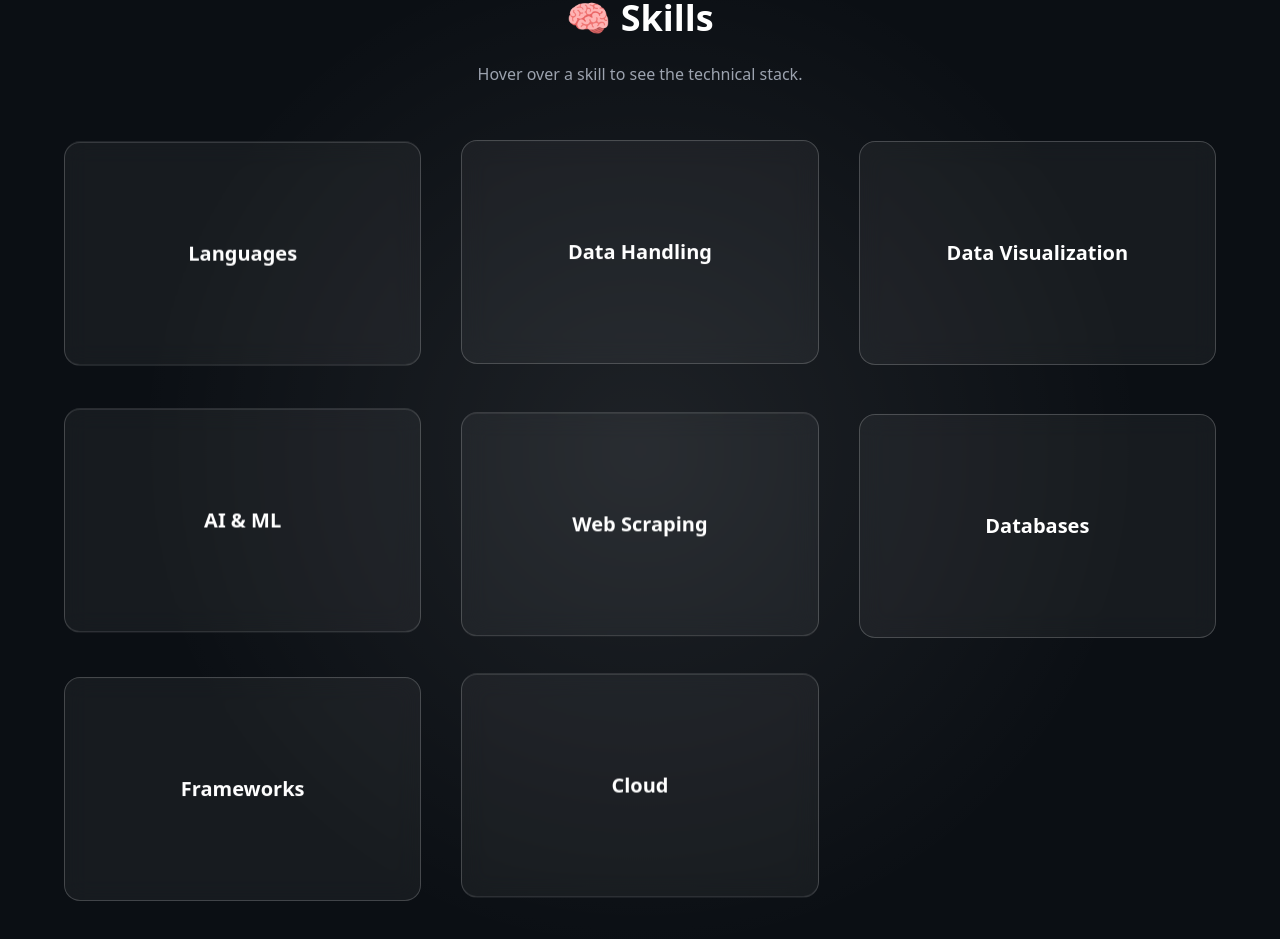
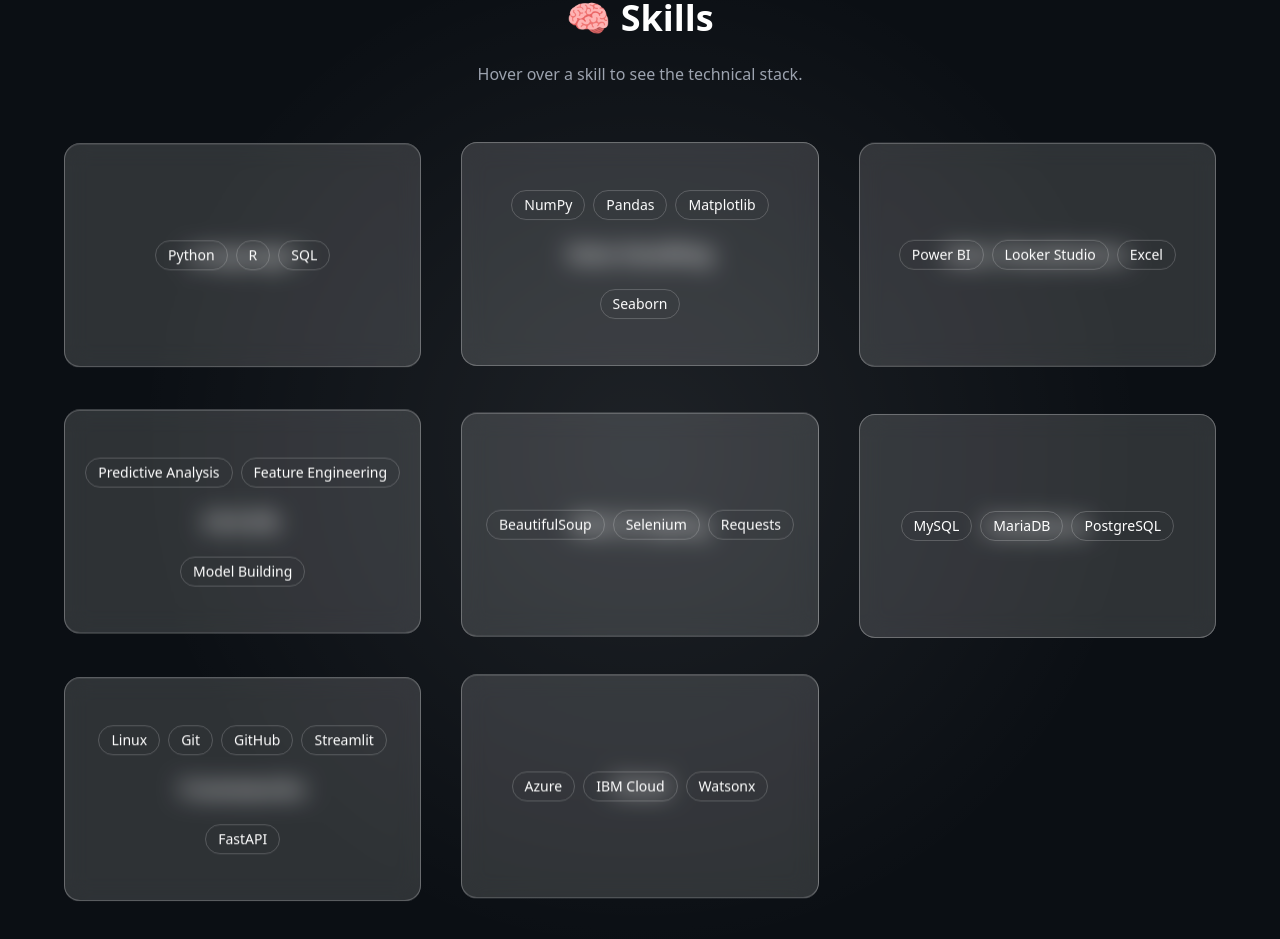
Before and after one commit to Tanishkapundhir78/ai-portfolio, a React (Vite) app: page / in a window 1280 px wide. Shown: the part 4250-5189 px from the top of the page. Built offline with nearby package versions, Linux system fonts and the light colour scheme.

Commit message:
Updated with skill section

```diff
--- a/src/index.css
+++ b/src/index.css
@@ -1,30 +1,11 @@
 @tailwind base;
 @tailwind components;
 @tailwind utilities;
-/* Perspective */
-.perspective {
-  perspective: 1000px;
-}
 
-/* Enable 3D transform */
-.transform-style {
-  transform-style: preserve-3d;
-}
-
-/* Backface hidden */
-.backface-hidden {
-  backface-visibility: hidden;
-}
-
-/* Flip */
-.rotate-y-180 {
-  transform: rotateY(180deg);
-}
-
-/* Floating Animation */
+/* floating effect */
 @keyframes float {
   0% { transform: translateY(0px); }
-  50% { transform: translateY(-10px); }
+  50% { transform: translateY(-8px); }
   100% { transform: translateY(0px); }
 }
 
@@ -32,7 +13,7 @@
   animation: float 4s ease-in-out infinite;
 }
 
-/* Animation delays for natural movement */
+/* stagger for natural feel */
 .group:nth-child(1) .animate-float { animation-delay: 0s; }
 .group:nth-child(2) .animate-float { animation-delay: 0.5s; }
 .group:nth-child(3) .animate-float { animation-delay: 1s; }
```
